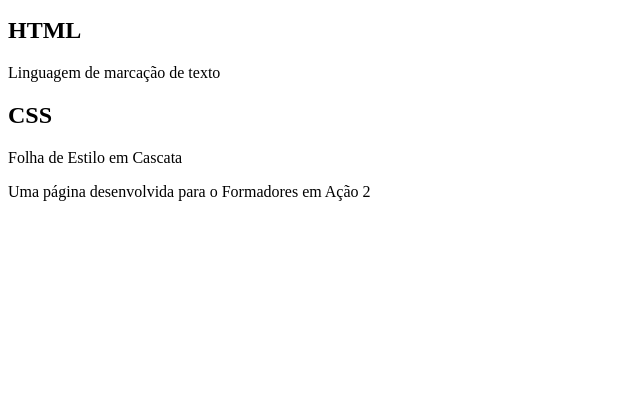
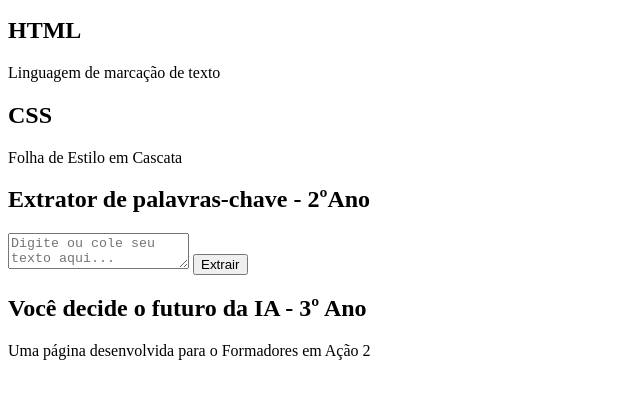
Before and after one commit to eudressa16/formadoresturmact2, a plain HTML site: page index.html in a window 1280 px wide. Shown: the part 101-500 px from the top of the page, without its empty margins (0-640 px from the left). Drawn offline with Linux system fonts and the light colour scheme.

Commit message:
Aula 1 com adicional 2 e 3

```diff
--- a/index.html
+++ b/index.html
@@ -17,6 +17,17 @@
         <p> Linguagem de marcação de texto</p>
         <h2>CSS </h2>
         <p>Folha de Estilo em Cascata</p>
+        <div class="container">
+        <h1>Extrator de palavras-chave - 2ºAno</h1>
+        <textarea id="entrada-de-texto" placeholder="Digite ou cole seu texto aqui..."></textarea>
+        <button id="botao-palavrachave">Extrair</button>
+        <div id="resultado-palavrachave"></div>
+    </div>
+    <div>
+            <div class="caixa-principal">
+        <h1>Você decide o futuro da IA - 3º Ano</h1>
+        <div class="caixa-perguntas"></div>
+        <div class="caixa-alternativas"></div>
     </section>
     <footer>
         <p>Uma página desenvolvida para o Formadores em Ação 2</p>
```
